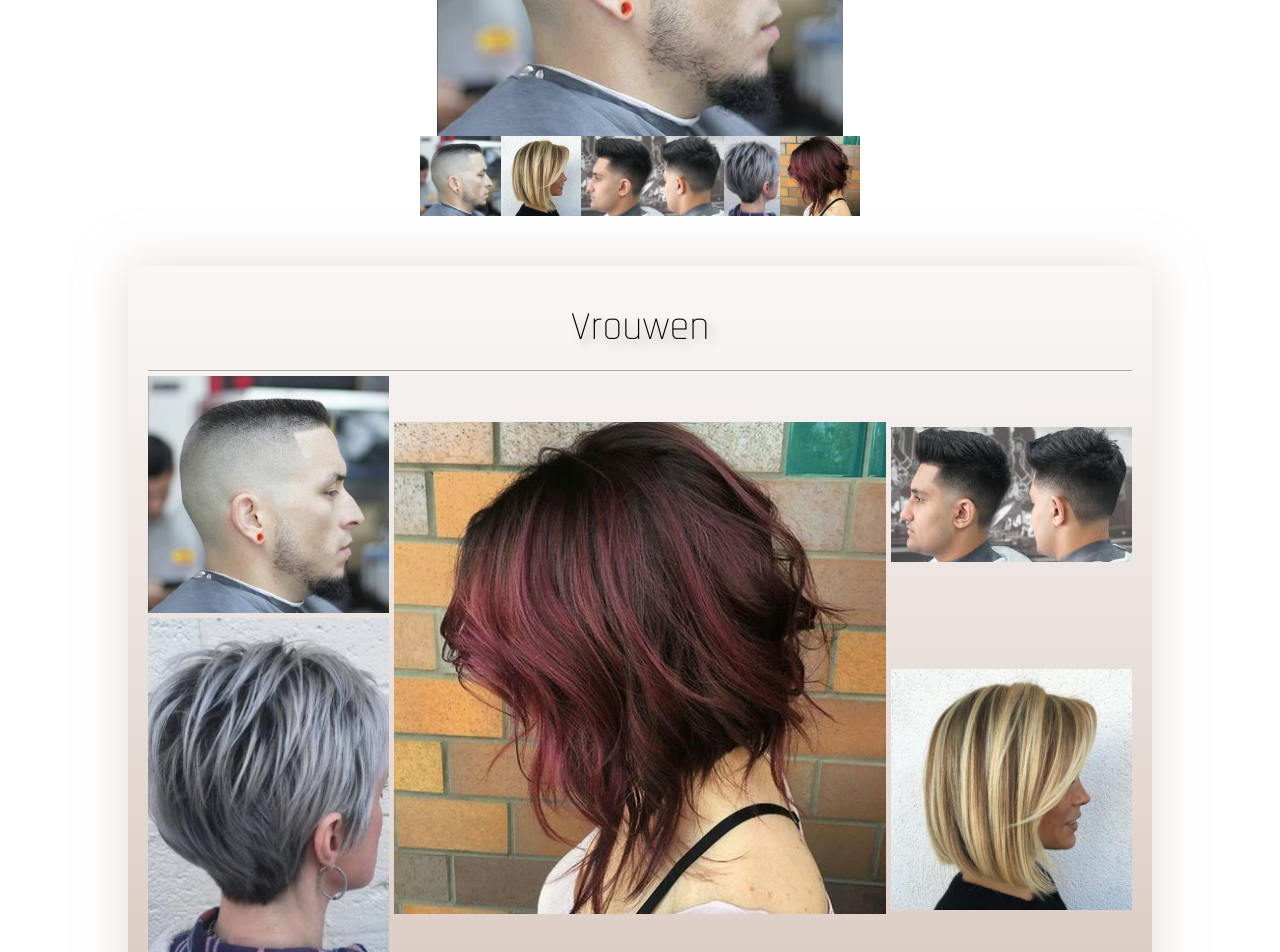
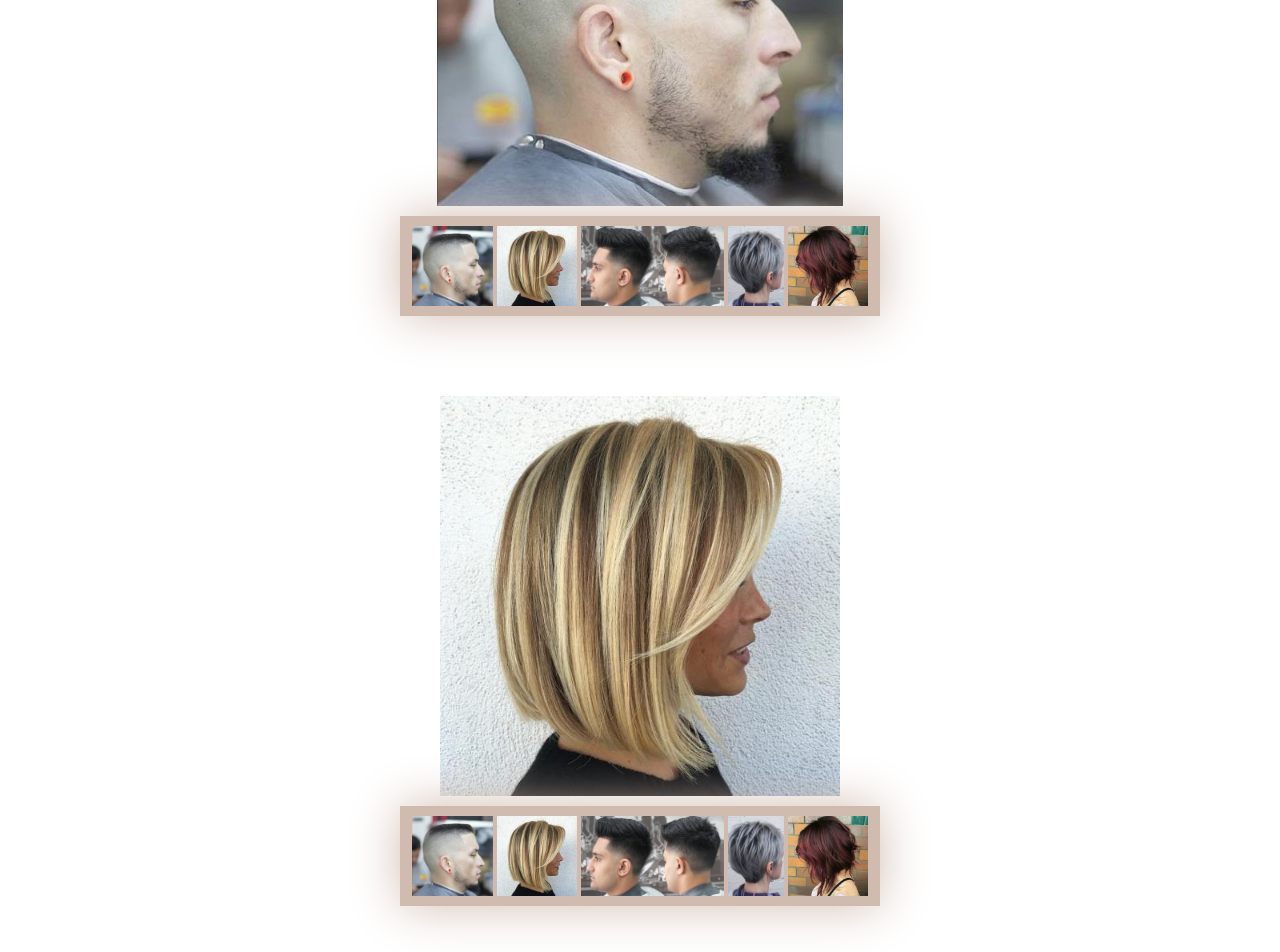
Before and after one commit to Vastlaan/kapsalon.michalantczak.com, a React (Create React App) app in the folder client/: page /gallery in a window 1280 px wide. Shown: the part 480-1432 px from the top of the page. Built offline with nearby package versions, Linux system fonts and the light colour scheme; a web font is replaced by a local one.

Commit message:
gallery design

```diff
--- a/client/src/Components/gallery.js
+++ b/client/src/Components/gallery.js
@@ -11,57 +11,63 @@ const Gallery = () =>{
 
 	const [ viewFullPhoto, setView ] = useState(false)
 	const [ fullPhoto, setPhoto ] = useState(Haircut1)
+	const [menMainPhoto, setMenMainPhoto] = useState(Haircut2)
+	const [womenMainPhoto, setWomenMainPhoto] = useState(Haircut4)
 
 	return(
 		<div className='gallery'>
 
 			<h1 className='gallery__header'>Galerij</h1>
 
-			<div className='gallery__men'>
+			<div className='gallery__album'>
 
-				<div className='gallery__men--main'>
+				<div className='gallery__album--main'>
 					<img
-						src={Haircut2}
+						src={menMainPhoto}
 						alt='haircut'
-						className='gallery__men--main-photo'
+						className='gallery__album--main-photo'
+						onClick={()=>{return(
+						setView(true),
+						setPhoto(menMainPhoto)
+						)}}
 					/>
 				</div>
 
-				<div className='gallery__men--collection'>
+				<div className='gallery__album--collection'>
 
-					<div className='gallery__men--collection-photo'>
+					<div className='gallery__album--collection-photo'>
 						<img
 							src={Haircut2}
 							alt='haircut'
-
+							onClick={()=>setMenMainPhoto(Haircut2)}
 						/>
 					</div>
-					<div className='gallery__men--collection-photo'>
+					<div className='gallery__album--collection-photo'>
 						<img
 							src={Haircut4}
 							alt='haircut'
-
+							onClick={()=>setMenMainPhoto(Haircut4)}
 						/>
 					</div>
-					<div className='gallery__men--collection-photo'>
+					<div className='gallery__album--collection-photo'>
 						<img
 							src={Haircut1}
 							alt='haircut'
-
+							onClick={()=>setMenMainPhoto(Haircut1)}
 						/>
 					</div>
-					<div className='gallery__men--collection-photo'>
+					<div className='gallery__album--collection-photo'>
 						<img
 							src={Haircut3}
 							alt='haircut'
-
+							onClick={()=>setMenMainPhoto(Haircut3)}
 						/>
 					</div>
-					<div className='gallery__men--collection-photo'>
+					<div className='gallery__album--collection-photo'>
 						<img
 							src={Haircut5}
 							alt='haircut'
-
+							onClick={()=>setMenMainPhoto(Haircut5)}
 						/>
 					</div>
 
@@ -70,73 +76,59 @@ const Gallery = () =>{
 			</div>
 
 			<div className='gallery__album'>
-				<div className='gallery__album--header'>
-					Vrouwen
+
+				<div className='gallery__album--main'>
+					<img
+						src={womenMainPhoto}
+						alt='haircut'
+						className='gallery__album--main-photo'
+						onClick={()=>{return(
+						setView(true),
+						setPhoto(womenMainPhoto)
+						)}}
+					/>
 				</div>
-				<div className='gallery__album--haircut gallery__album--haircut-l'
-					onClick={()=>{return(
-						setView(true),
-						setPhoto(Haircut2)
-						)}}
-				>
-					<img src={Haircut2} alt='haircut' />
+
+				<div className='gallery__album--collection'>
+
+					<div className='gallery__album--collection-photo'>
+						<img
+							src={Haircut2}
+							alt='haircut'
+							onClick={()=>setWomenMainPhoto(Haircut2)}
+						/>
+					</div>
+					<div className='gallery__album--collection-photo'>
+						<img
+							src={Haircut4}
+							alt='haircut'
+							onClick={()=>setWomenMainPhoto(Haircut4)}
+						/>
+					</div>
+					<div className='gallery__album--collection-photo'>
+						<img
+							src={Haircut1}
+							alt='haircut'
+							onClick={()=>setWomenMainPhoto(Haircut1)}
+						/>
+					</div>
+					<div className='gallery__album--collection-photo'>
+						<img
+							src={Haircut3}
+							alt='haircut'
+							onClick={()=>setWomenMainPhoto(Haircut3)}
+						/>
+					</div>
+					<div className='gallery__album--collection-photo'>
+						<img
+							src={Haircut5}
+							alt='haircut'
+							onClick={()=>setWomenMainPhoto(Haircut5)}
+						/>
+					</div>
+
 				</div>
-				<div className='gallery__album--haircut gallery__album--haircut-2'
-					onClick={()=>{return(
-						setView(true),
-						setPhoto(Haircut5)
-						)}}
-				>
-					<img src={Haircut5} alt='haircut' />
-				</div>
-				<div className='gallery__album--haircut gallery__album--haircut-3'
-					onClick={()=>{return(
-						setView(true),
-						setPhoto(Haircut1)
-						)}}
-				>
-					<img src={Haircut1} alt='haircut' />
-				</div>
-				<div className='gallery__album--haircut gallery__album--haircut-4'
-					onClick={()=>{return(
-						setView(true),
-						setPhoto(Haircut3)
-						)}}
-				>
-					<img src={Haircut3} alt='haircut' />
-				</div>
-				<div className='gallery__album--haircut gallery__album--haircut-5'
-					onClick={()=>{return(
-						setView(true),
-						setPhoto(Haircut4)
-						)}}
-				>
-					<img src={Haircut4} alt='haircut' />
-				</div>
-				<div className='gallery__album--haircut gallery__album--haircut-6'
-					onClick={()=>{return(
-						setView(true),
-						setPhoto(Haircut4)
-						)}}
-				>
-					<img src={Haircut4} alt='haircut' />
-				</div>
-				<div className='gallery__album--haircut gallery__album--haircut-7'
-					onClick={()=>{return(
-						setView(true),
-						setPhoto(Haircut1)
-						)}}
-				>
-					<img src={Haircut1} alt='haircut' />
-				</div>
-				<div className='gallery__album--haircut gallery__album--haircut-8'
-					onClick={()=>{return(
-						setView(true),
-						setPhoto(Haircut2)
-						)}}
-				>
-					<img src={Haircut2} alt='haircut' />
-				</div>
+
 			</div>
 
 			{viewFullPhoto?
--- a/client/src/css/style.css
+++ b/client/src/css/style.css
@@ -791,84 +791,65 @@ body {
     @media only screen and (max-width: 37.5em) {
       .gallery__header {
         font-size: 4rem; } }
-  .gallery__men {
-    margin: 0 auto;
+  .gallery__album {
+    margin: 5rem auto;
     width: 80%;
     display: flex;
     flex-direction: column;
     align-items: center;
-    justify-content: center; }
-    @media only screen and (max-width: 37.5em) {
-      .gallery__men {
-        width: 100%; } }
-    .gallery__men--main {
-      width: 100%;
-      display: flex;
-      justify-content: center; }
-      .gallery__men--main-photo {
-        max-width: 100%;
-        max-height: 50vh; }
-    .gallery__men--collection {
-      display: flex;
-      flex-wrap: wrap; }
-      .gallery__men--collection-photo {
-        height: 10vh; }
-        .gallery__men--collection-photo img {
-          height: 100%; }
-  .gallery__album {
-    margin: 5rem auto;
-    border-radius: 3px;
-    padding: 2rem;
-    width: 80%;
-    background-image: linear-gradient(to bottom, rgba(208, 187, 175, 0.1), #d0bbaf);
-    box-shadow: 0 0 5rem rgba(208, 187, 175, 0.5);
-    display: grid;
-    grid-gap: .5rem;
-    grid-template-columns: 1fr 50% 1fr; }
+    justify-content: center;
+    padding: 1rem; }
     @media only screen and (max-width: 37.5em) {
       .gallery__album {
-        width: 90%; } }
-    .gallery__album--header {
-      grid-column: 1/-1;
-      grid-row: 1/2;
-      font-family: "Rajdhani", sans-serif;
-      font-size: 4rem;
-      font-weight: 300;
-      text-align: center;
-      text-shadow: 0.5rem 0.5rem 1rem rgba(0, 0, 0, 0.3);
-      border-bottom: 1px solid rgba(0, 0, 0, 0.3);
-      padding: 1rem; }
-    .gallery__album--haircut {
+        width: 100%; } }
+    .gallery__album--main {
+      height: 50vh;
+      max-width: 100%;
+      margin: 1rem;
+      padding: 1rem;
       display: flex;
       justify-content: center;
       align-items: center;
-      transition: all .3s;
-      cursor: pointer; }
-      .gallery__album--haircut-1 {
-        grid-column: 1/2;
-        grid-row: 2/3; }
-      .gallery__album--haircut-2 {
-        grid-column: 2/3;
-        grid-row: 2/ span 2; }
-      .gallery__album--haircut-3 {
-        grid-column: 3/4;
-        grid-row: 2/3; }
-      .gallery__album--haircut-4 {
-        grid-column: 1/2;
-        grid-row: 3/4; }
-      .gallery__album--haircut-5 {
-        grid-column: 3/4;
-        grid-row: 3/5; }
-      .gallery__album--haircut-5 {
-        grid-column: 1/2;
-        grid-row: 4/5; }
-      .gallery__album--haircut-6 {
-        grid-column: 3/4;
-        grid-row: 3/4; }
-      .gallery__album--haircut:hover {
-        transform: scale(1.05); }
-      .gallery__album--haircut img {
-        width: 100%; }
+      cursor: pointer;
+      transition: all .2s; }
+      .gallery__album--main:hover {
+        filter: contrast(120%);
+        position: relative; }
+        .gallery__album--main:hover::before {
+          content: "View Full Screen";
+          width: 100%;
+          text-align: center;
+          position: absolute;
+          top: 50%;
+          left: 50%;
+          transform: translate(-50%, -50%);
+          font-family: "Rajdhani", sans-serif;
+          font-size: 3rem;
+          color: white;
+          pointer-events: none; }
+      .gallery__album--main-photo {
+        max-width: 100%;
+        max-height: 50vh; }
+    .gallery__album--collection {
+      display: flex;
+      justify-content: center;
+      flex-wrap: nowrap;
+      padding: 1rem;
+      background-color: #D0BBAF;
+      box-shadow: 0 0 5rem #d0bbaf;
+      max-width: 100%;
+      overflow-x: hidden; }
+      .gallery__album--collection-photo {
+        height: 10vh;
+        margin: 0 .2rem;
+        cursor: pointer;
+        transition: all .3s;
+        border-radius: 3px;
+        box-shadow: 0 0 1rem #D0BBAF; }
+        .gallery__album--collection-photo:hover {
+          transform: scale(1.1); }
+        .gallery__album--collection-photo img {
+          height: 100%; }
   .gallery__full {
     position: fixed;
     top: 0;
@@ -886,13 +867,14 @@ body {
       right: 2rem;
       font-size: 4rem;
       font-weight: 300;
-      color: #D0BBAF;
+      color: white;
       cursor: pointer; }
     .gallery__full img {
       display: block;
       max-width: 80%;
       max-height: 80%;
-      margin: 0 auto; }
+      margin: 0 auto;
+      filter: contrast(120%); }
 
 .footer {
   margin: 5rem 0 0 0;
--- a/client/src/sass/Components/_gallery.scss
+++ b/client/src/sass/Components/_gallery.scss
@@ -6,22 +6,47 @@
 		@include sectionHeader
 	}
 
-	&__men{
-		margin:0 auto;
+	&__album{
+		margin:5rem auto;
 		width:80%;
 		display: flex;
 		flex-direction: column;
 		align-items: center;
 		justify-content: center;
+		padding:1rem;
 
 		@include respond(s){
 			width:100%;
 		}
 
 		&--main{
-			width:100%;
+			height:50vh;
+			max-width:100%;
+			margin:1rem;
+			padding:1rem;
 			display:flex;
 			justify-content: center;
+			align-items: center;
+			cursor:pointer;
+			transition:all .2s;
+
+			&:hover{
+				filter: contrast(120%);
+				position:relative;
+				&::before{
+					content:"View Full Screen";
+					width:100%;
+					text-align: center;
+					position:absolute;
+					top:50%;
+					left:50%;
+					transform:translate(-50%,-50%);
+					font-family: $font-rajdhani;
+					font-size: 3rem;
+					color:white;
+					pointer-events: none;
+				}
+			}
 
 			&-photo{
 				max-width:100%;
@@ -31,95 +56,33 @@
 
 		&--collection{
 			display:flex;
-			flex-wrap: wrap;
+			justify-content: center;
+			flex-wrap: nowrap;
+			padding: 1rem;
+			background-color:$color-primary-light;
+			// border-top: .5rem dashed white;
+			// border-bottom: .5rem dashed white;
+			box-shadow: 0 0 5rem rgba($color-primary-light,1);
+			max-width:100%;
+			overflow-x:hidden;
 
 			&-photo{
 				//max-width:10%;
 				height:10vh;
+				margin:0 .2rem;
+				cursor:pointer;
+				transition:all .3s;
+				border-radius: 3px;
+				box-shadow: 0 0 1rem $color-primary-light;
+
+				&:hover{
+					transform:scale(1.1);
+				}
 
 				img{
 					//max-width:100%;
 					height:100%;
 				}
-			}
-		}
-	}
-
-	&__album{
-
-		margin: 5rem auto;
-		border-radius: 3px;
-		padding:2rem;
-		width:80%;
-		background-image: linear-gradient(to bottom , rgba($color-primary-light,.1), rgba($color-primary-light,1));
-		box-shadow: 0 0 5rem rgba($color-primary-light,.5);
-		display:grid;
-		grid-gap: .5rem;
-		grid-template-columns: 1fr 50% 1fr;
-		// grid-template-rows: minmax(10%, auto) minmax(10%, auto) minmax(10%, auto) minmax(10%, auto);
-
-		@include respond(s){
-			width:90%;
-		}
-
-		&--header{
-			grid-column: 1/-1;
-			grid-row: 1/2;
-			font-family: $font-rajdhani;
-			font-size: 4rem;
-			font-weight: 300;
-			text-align: center;
-			text-shadow: .5rem .5rem 1rem rgba(0,0,0,.3);
-			border-bottom: 1px solid rgba(0,0,0,.3);
-			padding: 1rem;
-
-		}
-
-		&--haircut{
-			display:flex;
-			justify-content: center;
-			align-items: center;
-			transition:all .3s;
-			cursor:pointer;
-
-
-
-			&-1{
-				grid-column: 1/2;
-				grid-row: 2/3;
-			}
-			&-2{
-				grid-column: 2/3;
-				grid-row: 2/ span 2;
-			}
-			&-3{
-				grid-column: 3/4;
-				grid-row: 2/3;
-			}
-			&-4{
-				grid-column: 1/2;
-				grid-row: 3/4;
-			}
-			&-5{
-				grid-column: 3/4;
-				grid-row: 3/5;
-			}
-			&-5{
-				grid-column: 1/2;
-				grid-row: 4/5;
-			}
-			&-6{
-				grid-column: 3/4;
-				grid-row: 3/4;
-			}
-
-			&:hover{
-				transform:scale(1.05);
-			}
-
-
-			img{
-				width:100%;
 			}
 		}
 	}
@@ -142,7 +105,7 @@
 			right:2rem;
 			font-size: 4rem;
 			font-weight: 300;
-			color:$color-primary-light;
+			color:white;
 			cursor:pointer;
 
 		}
@@ -152,6 +115,7 @@
 			max-width:80%;
 			max-height:80%;
 			margin:0 auto;
+			filter: contrast(120%);
 		}
 	}
 }
```
Also changed, not shown: client/src/Components/testGallery.js (added).
